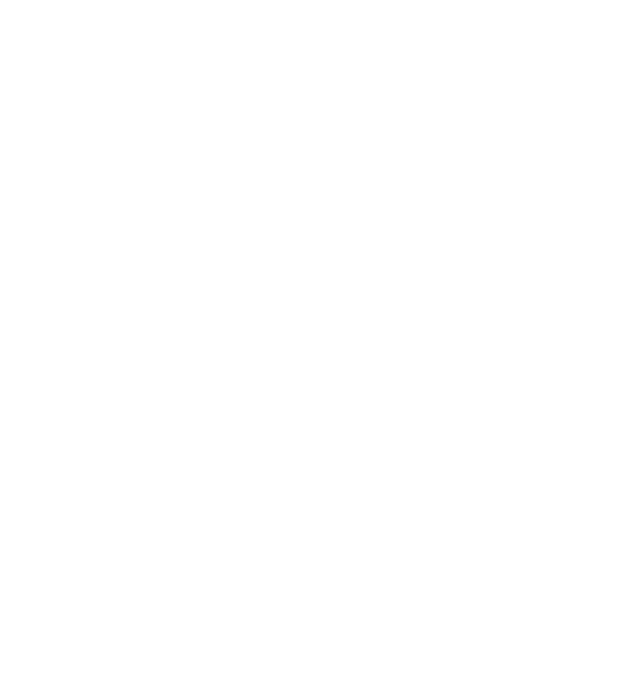
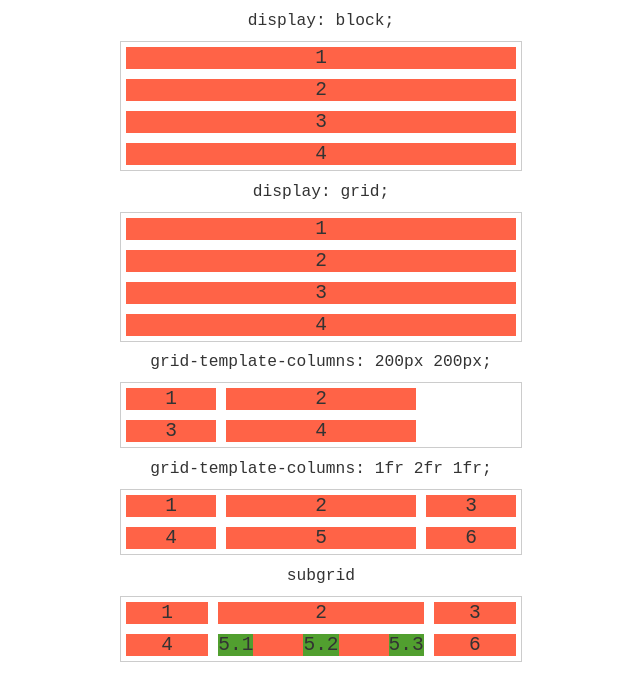
Before and after one commit to luanabuscariolo/trainingHTML-CSS, a plain HTML site: page grid-layout/display/index.html in a window 1280 px wide. Shown: the whole page, without its empty margins (319-959 px from the left). Drawn offline with Linux system fonts and the light colour scheme.

Commit message:
Upgrade grid-layout

```diff
--- a/grid-layout/display/index.html
+++ b/grid-layout/display/index.html
@@ -7,6 +7,62 @@
     <title>Document</title>
 </head>
 <body>
+    <div>
+        <h1>display: block;</h1>
+        <section class="grid">
+            <div class="item">1</div>
+            <div class="item">2</div>
+            <div class="item">3</div>
+            <div class="item">4</div>
+        </section>
+    </div>
 
+    <div>
+        <h1>display: grid;</h1>
+        <section class="grid">
+            <div class="item">1</div>
+            <div class="item">2</div>
+            <div class="item">3</div>
+            <div class="item">4</div>
+        </section>
+    </div>
+
+    <div>
+        <h1>grid-template-columns: 200px 200px;</h1>
+        <section class="container grid grid-template-columns">
+            <div class="item">1</div>
+            <div class="item">2</div>
+            <div class="item">3</div>
+            <div class="item">4</div>
+        </section>
+    </div>
+
+    <div>
+        <h1>grid-template-columns: 1fr 2fr 1fr;</h1>
+        <section class="container grid grid-template-columns-3">
+            <div class="item">1</div>
+            <div class="item">2</div>
+            <div class="item">3</div>
+            <div class="item">4</div>
+            <div class="item">5</div>
+            <div class="item">6</div>
+        </section>
+    </div>
+
+    <div>
+        <h1>subgrid</h1>
+        <section class="container grid grid-template-columns-3">
+            <div class="item">1</div>
+            <div class="item">2</div>
+            <div class="item">3</div>
+            <div class="item">4</div>
+            <div class="item subgrid">
+                <div>5.1</div>
+                <div>5.2</div>
+                <div>5.3</div>
+            </div>
+            <div class="item">6</div>
+        </section>
+    </div>
 </body>
 </html>
--- a/grid-layout/display/style.css
+++ b/grid-layout/display/style.css
@@ -0,0 +1,39 @@
+body {
+    font-family: monospace;
+    color: #333;
+    margin: 0px;
+    padding-bottom: 60px;
+}
+h1 {
+	text-align: center;
+	font-size: 1.25em;
+	font-weight: normal;
+}
+.item {
+	margin: 5px;
+	background: tomato;
+	text-align: center;
+	font-size: 1.5em;
+}
+.grid {
+	max-width: 400px;
+	margin: 0 auto;
+	border: 1px solid #ccc;
+}
+.grid {
+	display: grid;
+}
+.grid-template-columns {
+	grid-template-columns: 100px 200px;
+}
+.grid-template-columns-3 {
+	grid-template-columns: 1fr 2fr 1fr;
+}
+.subgrid {
+	display: grid;
+	grid-template-columns: 1fr 1fr 1fr;
+	grid-gap: 50px;
+}
+.subgrid > div {
+	background: rgba(42, 173, 42, 0.815);
+}
--- /dev/null
+++ b/grid-layout/grid-template-columns/style.css
@@ -0,0 +1,92 @@
+/*
+grid-template-columns: 100px 100px 100px 100px;
+// Quatro colunas de 100px de largura são criadas.
+
+grid-template-columns: 1fr 2fr;
+// Duas colunas são criadas, sendo a segunda com o dobro do tamanho da primeira. fr é uma unidade fracional. O tamanho do conteúdo é respeitado, ou seja, se o conteúdo na primeira coluna for maior que o da segunda, a primeira será maior.
+
+grid-template-columns: minmax(200px, 1fr) 1fr 1fr;
+// Três colunas são criadas, a primeira terá no mínimo 200px de largura e no máximo 1fr(isso significa que após 200px ela se expande da mesma forma que as outras colunas). As outras duas colunas vão ter 1fr.
+
+grid-template-columns: repeat(3, 1fr);
+// Cria 3 colunas com 1fr de tamanho. O repeat seria a mesma coisa que escrever 1fr 1fr 1fr.
+
+grid-template-columns: repeat(auto-fit, minmax(100px, auto));
+// Cria automaticamente um total de colunas que acomode itens com no mínimo 100px de largura.
+*/
+/* Grid */
+.grid {
+	display: grid;
+}
+
+/* 100px é o valor total, ignora conteúdo, margem e etc. Respeita apenas o min-width do item.*/
+.grid-template-columns-1 {
+	grid-template-columns: 100px 100px 100px 100px;
+}
+
+/* fr é uma unidade fracional */
+.grid-template-columns-2 {
+	grid-template-columns: 1fr 2fr;
+}
+
+/* minmax define um valor mínimo e máximo para a coluna */
+.grid-template-columns-3 {
+	grid-template-columns: minmax(200px, 1fr) 1fr 1fr;
+}
+
+/* O repeat vai repetir o número de colunas */
+.grid-template-columns-4 {
+	grid-template-columns: repeat(3, 1fr);
+}
+
+/* Auto-fit vai calcular automaticamente o total de colunas */
+.grid-template-columns-5 {
+	grid-template-columns: repeat(auto-fit, 100px);
+}
+
+/* Com o auto-fit realmente é criado um layout responsivo */
+.grid-template-columns-6 {
+	grid-template-columns: repeat(auto-fit, minmax(100px, auto));
+    max-width: 800px !important;
+}
+
+/* Com o auto-fit realmente é criado um layout responsivo */
+.grid-template-columns-7 {
+	grid-template-columns: repeat(auto-fill, minmax(100px, auto));
+}
+
+
+/* Estilos Gerais */
+.item {
+	margin: 5px;
+	background: tomato;
+	text-align: center;
+	font-size: 1.5em;
+}
+
+.grid {
+	max-width: 400px;
+	margin: 0 auto;
+	border: 1px solid #ccc;
+}
+
+h1 {
+	text-align: center;
+	font-size: 1.25em;
+	font-weight: normal;
+}
+
+body {
+	font-family: monospace;
+	color: #333;
+	margin: 0px;
+	padding-bottom: 60px;
+}
+
+body > div {
+	padding: 40px 0;
+}
+
+body > div:nth-of-type(even) {
+	background: rgba(0,0,0,.03);
+}
--- /dev/null
+++ b/grid-layout/grid-template-rows/style.css
@@ -0,0 +1,72 @@
+/*
+
+grid-template-rows: 50px 100px 50px 150px;
+// Cria 4 linhas no grid, sendo a primeira com 50px, segunda 100px, terceira 50px e quarta 150px. Caso o grid necessite de mais linhas, elas terão o tamanho de acordo com o conteúdo.
+
+grid-template-rows: 1fr 2fr;
+// Cria 2 linhas no grid, sendo a segunda com cerca de duas vezes o tamanho da primeira.
+*/
+
+/* Grid */
+.grid {
+	display: grid;
+	grid-template-columns: 1fr 1fr;
+}
+
+.grid-template-rows-1 {
+	grid-template-rows: 50px 100px 50px 150px 30px;
+}
+
+.grid-template-rows-2 {
+	grid-template-rows: 100px 100px 60px;
+}
+
+.grid-template-rows-3 {
+	grid-template-rows: 1fr 2fr 1fr 3fr;
+}
+
+.grid-template-rows-4 {
+	grid-template-columns: 100px auto 50px;
+	grid-template-rows: 50px 200px auto;
+}
+
+/* Grid Item */
+.item {
+	margin: 5px;
+	background: tomato;
+	text-align: center;
+	font-size: 1.5em;
+}
+
+.grid {
+	max-width: 400px;
+	margin: 0 auto;
+	border: 1px solid #ccc;
+}
+
+h1 {
+	text-align: center;
+	font-size: 1.25em;
+	font-weight: normal;
+}
+
+body {
+	font-family: monospace;
+	color: #333;
+	padding-bottom: 60px;
+	margin: 0px;
+}
+
+body > div {
+	padding: 40px 0;
+}
+
+body > div:nth-of-type(even) {
+	background: rgba(0,0,0,.03);
+}
+
+body > div > img {
+	display: block;
+	margin: 0 auto;
+	max-width: 100%;
+}
```
Also changed, not shown: grid-layout/grid-template-columns/index.html (added, +134 -0 lines), grid-layout/grid-template-rows/index.html (added, +74 -0 lines).
